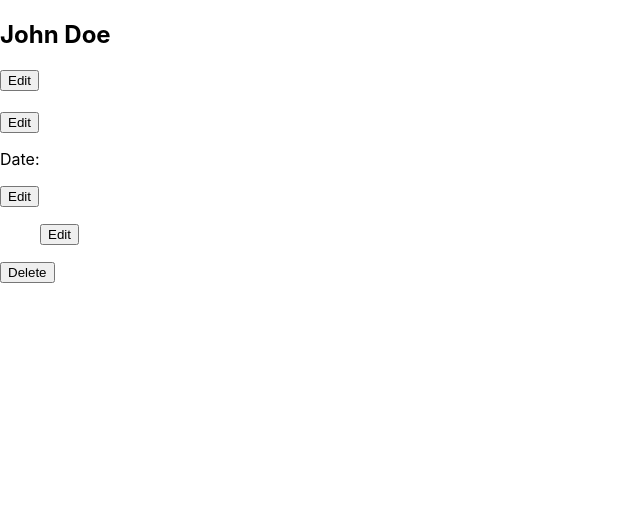
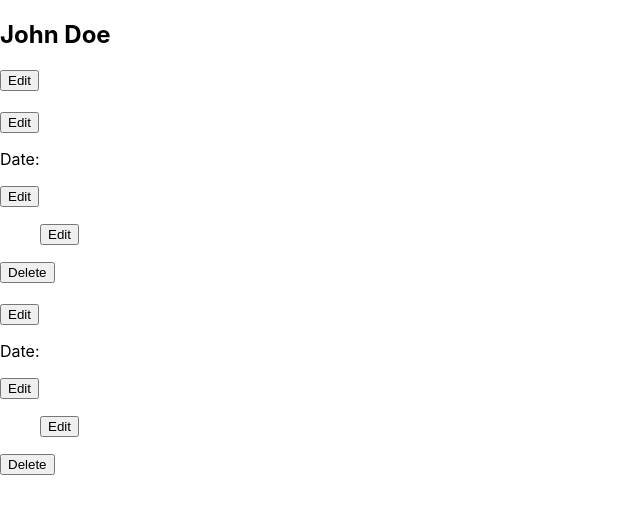
Before and after one commit to Rxthew/journalmaker, a React (Create React App) app: page / in a window 1280 px wide. Shown: the top 514 px of the page, without its empty margins (0-640 px from the left). Built offline with nearby package versions, Linux system fonts and the light colour scheme.

Commit message:
Implement delete button. Move id&key to props

```diff
--- a/src/App.tsx
+++ b/src/App.tsx
@@ -1,7 +1,8 @@
 import React from 'react';
 import './App.css';
-import {ReadElement,ParagraphElement,TitleElement} from './components/baseComponents'
+import {ReadElement,TitleElement} from './components/baseComponents'
 import JournalEntry from './components/templateEntry'
+import {v4} from 'uuid'
 
 
 type appState = Readonly<{
@@ -9,19 +10,30 @@ type appState = Readonly<{
 }>
 
 class App extends React.Component<{},appState> {
-  appRoot: React.ReactElement
   constructor(props:{}){
     super(props);
+    this.deleteEntry = this.deleteEntry.bind(this)
     this.state = {
-      elementList : [<ReadElement currentValue='John Doe' element={TitleElement} textCols={20} textRows={20}/>,<JournalEntry del={()=>{}}/>]
+      elementList : [<JournalEntry key={v4()} id={v4()} del={this.deleteEntry}/>,<JournalEntry key={v4()} id={v4()} del={this.deleteEntry}/>]
     }
-    this.appRoot = <div>{this.state.elementList}</div>
+
   }
 
+  deleteEntry(event:React.MouseEvent){
+      const checkId:string = event.currentTarget.id
+      this.setState( () => {
+        return {
+         elementList: this.state.elementList.filter(elem => elem.props.id !== checkId)
+       }
+       })
+  }
 
   render(){
     return (
-        this.appRoot
+      <div>
+      <ReadElement currentValue='John Doe' element={TitleElement} textCols={20} textRows={20}/>
+      {this.state.elementList}
+      </div>
     )
   }
 
--- a/src/components/templateEntry.tsx
+++ b/src/components/templateEntry.tsx
@@ -1,14 +1,18 @@
-import React from 'react'
+import React, { MouseEventHandler } from 'react'
 import {ReadElement, ParagraphElement, TitleElement} from './baseComponents'
-import {v4} from 'uuid'
 
-type entryProps = {del() : void }
+
+type entryProps = {
+    del:MouseEventHandler,
+    id : string,
+    key: string
+
+}
 
 class JournalEntry extends React.Component<entryProps>{
-    ref = v4()
     render(): React.ReactNode {
         return(
-            <div key={v4()} id={this.ref}>
+            <div>
                 <dl>
                     <dt>
                     <ReadElement element={TitleElement} currentValue='' textCols={20} textRows={2}/>
@@ -20,7 +24,7 @@ class JournalEntry extends React.Component<entryProps>{
                     <ReadElement element={ParagraphElement} currentValue=''textCols={20} textRows={20}/>
                     </dd>
                 </dl>
-                <button onClick={this.props.del}>Delete</button>
+                <button onClick={this.props.del} id={this.props.id}>Delete</button>
             </div>
         )
     }
```
